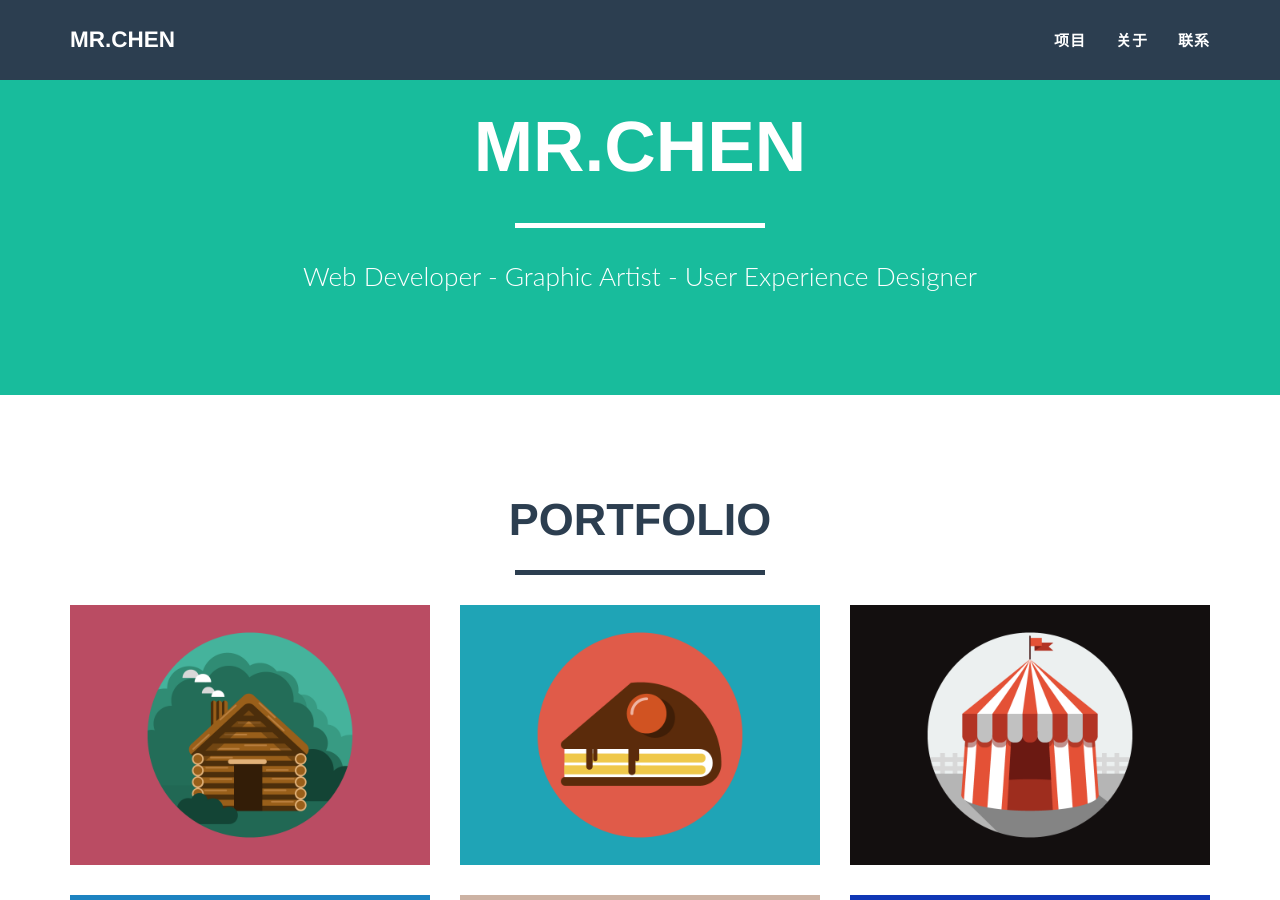
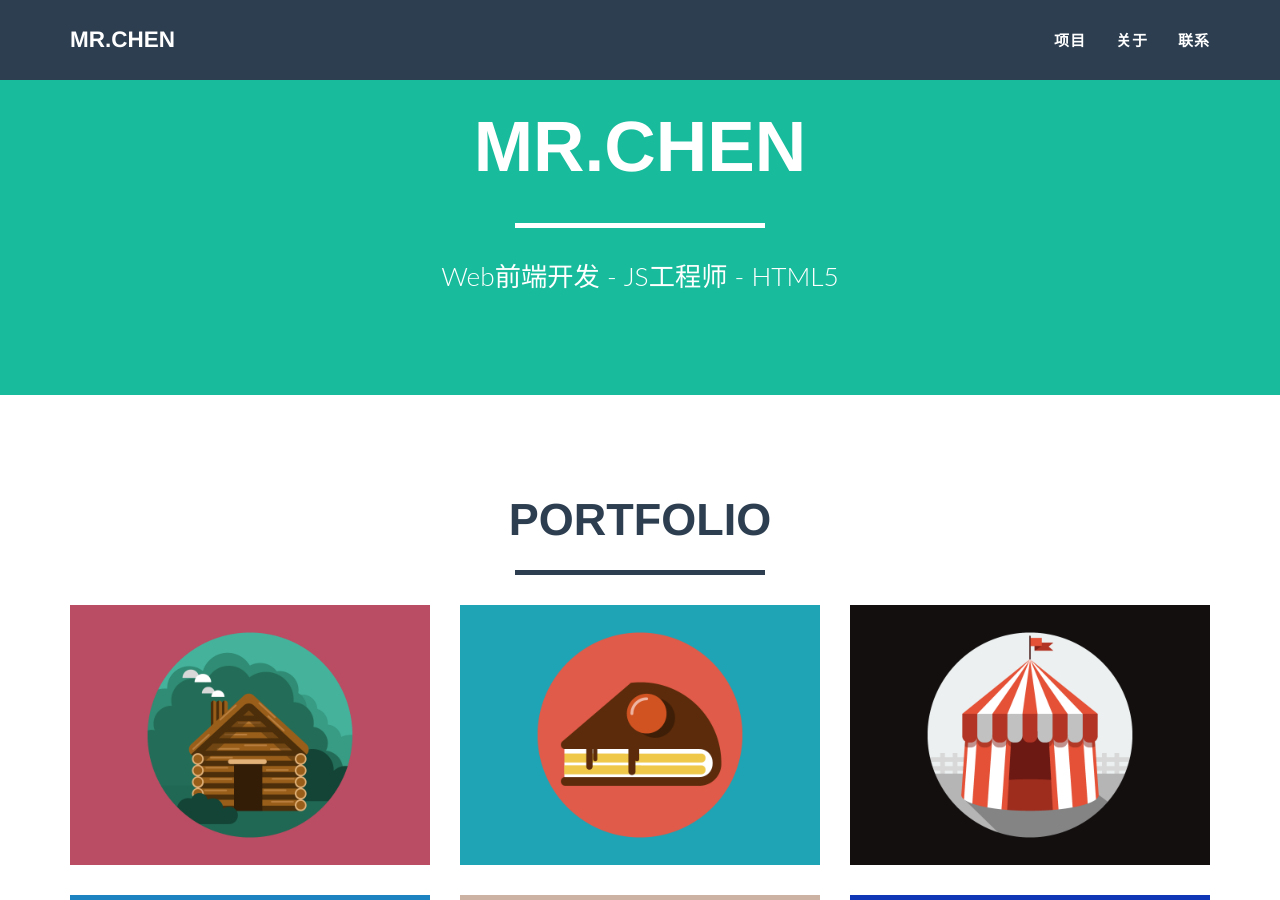
Before and after one commit to TopsyLai/myhomepage, a Jekyll site: the page built from index.html, in a window 1280 px wide and 900 px high, scrolled down 380 px. Built offline with Jekyll 4.4.1, drawn with Linux system fonts in a browser that asks for light colours; some web fonts are replaced.

Commit message:
Update _config.yml

```diff
--- a/_config.yml
+++ b/_config.yml
@@ -3,7 +3,7 @@ title: Mr.Chen
 email: 471816299@qq.com
 url: https://0wade.github.io/myhomepage
 description: "Write an awesome description for your new site here. You can edit this line in _config.yml. It will appear in your document head meta (for Google search results) and in your feed.xml site description."
-skills: "Web Developer - Graphic Artist - User Experience Designer"
+skills: "Web前端开发 - JS工程师 - HTML5"
 meta_author: LastName FirstName
 
 # Google webmaster tools
```
